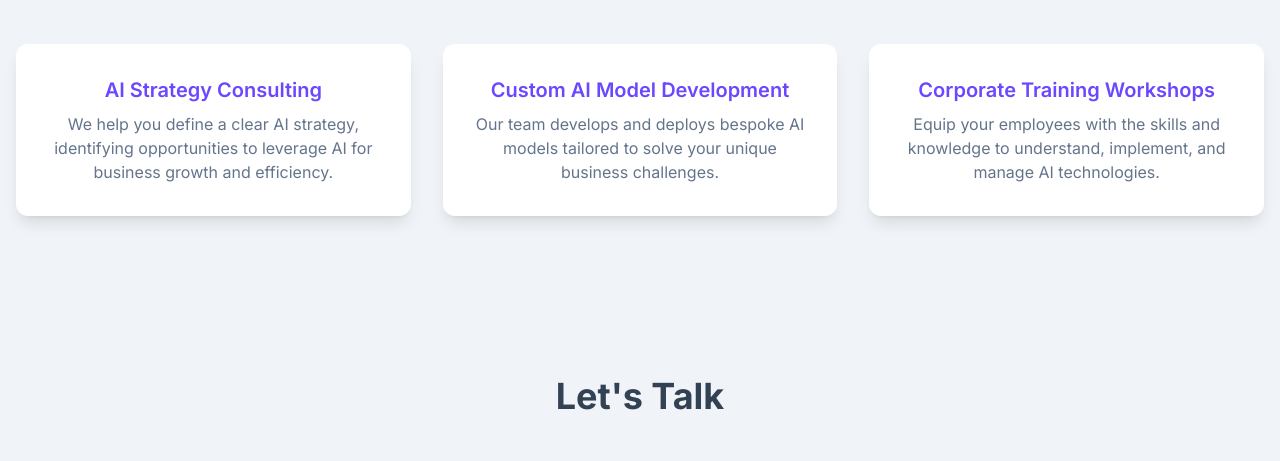
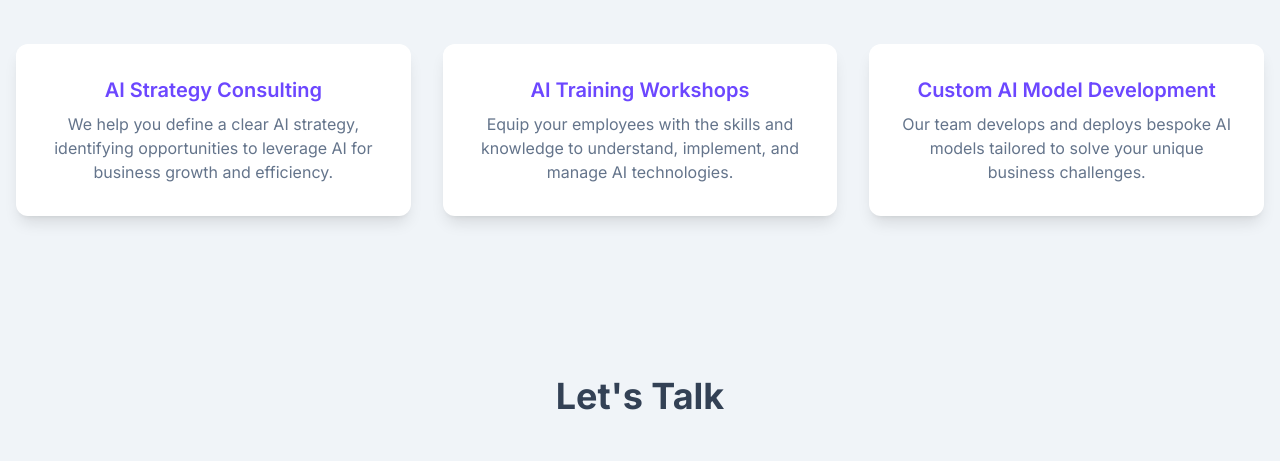
Before and after one commit to pavithrareddykc/adventaiservices, a plain HTML site: page index.html in a window 1280 px wide. Shown: the part 632-1093 px from the top of the page. Drawn offline with nearby package versions, Linux system fonts and the light colour scheme.

```diff
--- a/index.html
+++ b/index.html
@@ -108,17 +108,18 @@
 
                     <!-- Service Card 2 -->
                     <div class="bg-light-card rounded-xl shadow-lg p-8 transform transition-transform duration-300 hover:scale-105 hover:shadow-2xl">
+                        <h3 class="text-xl font-semibold mb-2 text-primary-purple text-center">AI Training Workshops</h3>
+                        <p class="text-light-text text-center">
+                            Equip your employees with the skills and knowledge to understand, implement, and manage AI technologies.
+                        </p>
+                    </div>
+
+
+                    <!-- Service Card 3 -->
+                    <div class="bg-light-card rounded-xl shadow-lg p-8 transform transition-transform duration-300 hover:scale-105 hover:shadow-2xl">
                         <h3 class="text-xl font-semibold mb-2 text-primary-purple text-center">Custom AI Model Development</h3>
                         <p class="text-light-text text-center">
                             Our team develops and deploys bespoke AI models tailored to solve your unique business challenges.
-                        </p>
-                    </div>
-
-                    <!-- Service Card 3 -->
-                    <div class="bg-light-card rounded-xl shadow-lg p-8 transform transition-transform duration-300 hover:scale-105 hover:shadow-2xl">
-                        <h3 class="text-xl font-semibold mb-2 text-primary-purple text-center">Corporate Training Workshops</h3>
-                        <p class="text-light-text text-center">
-                            Equip your employees with the skills and knowledge to understand, implement, and manage AI technologies.
                         </p>
                     </div>
                 </div>
```
Also changed, not shown: README.md (added).
